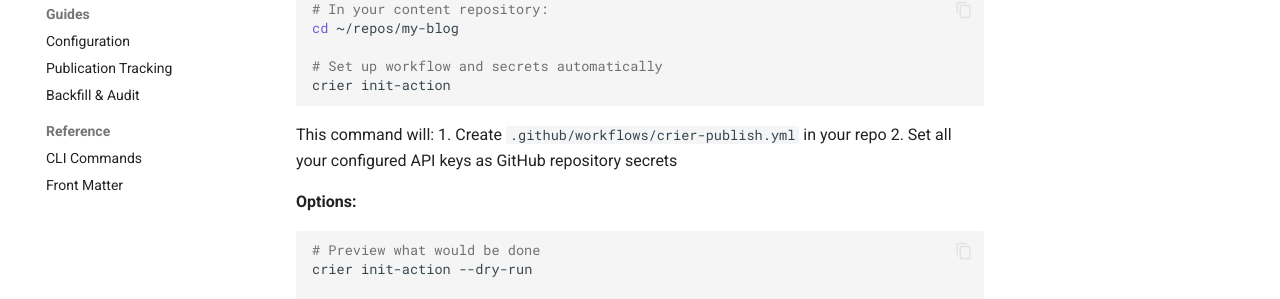
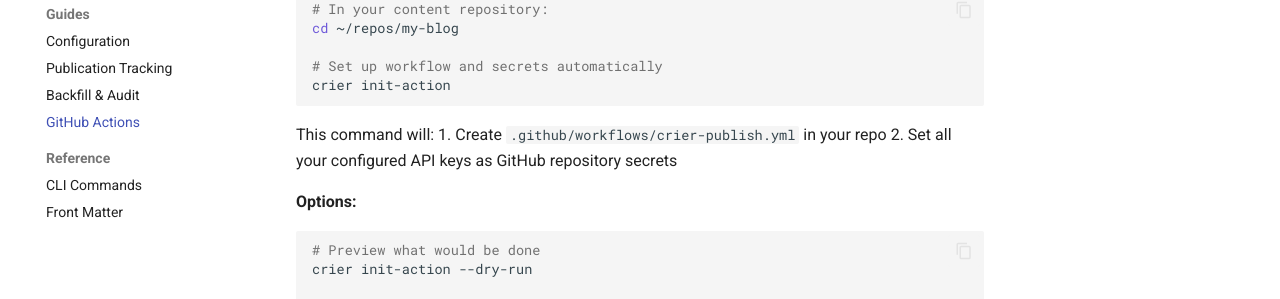
Before and after one commit to queelius/crier, an MkDocs documentation site: the page built from docs/guides/github-action.md, in a window 1280 px wide. Shown: the part 599-898 px from the top of the page. Built offline with MkDocs 1.6.1 and Material for MkDocs 9.7.7, drawn with Linux system fonts in a browser that asks for light colours; comment, search, counter and statistics services are not loaded.

Commit message:
Add GitHub Actions guide to docs nav
🤖 Generated with [Claude Code](https://claude.com/claude-code)

Co-Authored-By: Claude Opus 4.5 <noreply@anthropic.com>

```diff
--- a/mkdocs.yml
+++ b/mkdocs.yml
@@ -36,6 +36,7 @@ nav:
     - Configuration: guides/configuration.md
     - Publication Tracking: guides/tracking.md
     - Backfill & Audit: guides/backfill.md
+    - GitHub Actions: guides/github-action.md
   - Reference:
     - CLI Commands: reference/cli.md
     - Front Matter: reference/front-matter.md
```
